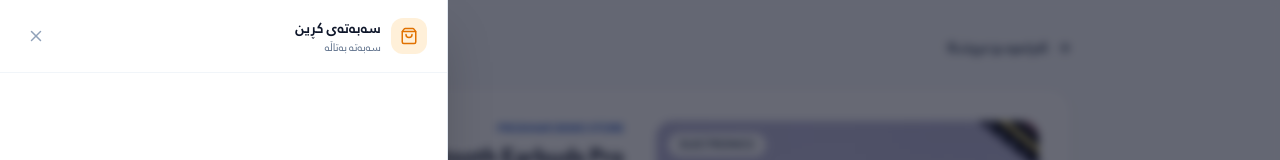
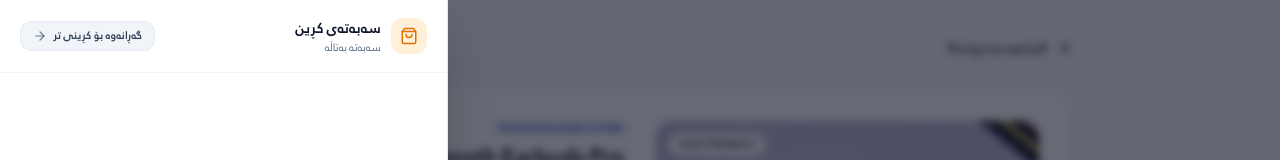
Before and after one commit to Tebin21/ManagerX, a Next.js app in the folder froshiar-website/: page /en/demo/product/1 in a window 1280 px wide. Both pictures are taken after a click on the button 264 px from the left and 48 px from the top of the page. Shown: the top 160 px of the page. Built offline with nearby package versions, Linux system fonts and the light colour scheme.

Commit message:
feat(storefront): replace X icon with 'گەڕانەوە بۆ کڕینی تر' button in cart drawer

```diff
--- a/froshiar-website/components/storefront/CartDrawer.tsx
+++ b/froshiar-website/components/storefront/CartDrawer.tsx
@@ -1,7 +1,7 @@
 'use client';
 
 import { useState } from 'react';
-import { X, ShoppingBag, Plus, Minus, Trash2, ArrowRight, User, Phone, MapPin } from 'lucide-react';
+import { ShoppingBag, Plus, Minus, Trash2, ArrowRight, User, Phone, MapPin } from 'lucide-react';
 import { useCart } from './CartContext';
 import { formatIQD } from '@/lib/storefront/format';
 import type { StoreInfo } from '@/lib/storefront/storeApi';
@@ -109,10 +109,10 @@ export function CartDrawer({ businessName, info }: Props) {
             <button
               type="button"
               onClick={closeCart}
-              aria-label="داخستن"
-              className="flex h-8 w-8 items-center justify-center rounded-full text-slate-400 hover:bg-slate-100 hover:text-slate-600 dark:hover:bg-slate-800 dark:hover:text-slate-200 transition cursor-pointer"
+              className="flex items-center gap-1.5 px-3 py-1.5 rounded-xl text-xs font-bold bg-slate-100 text-slate-700 hover:bg-slate-200 dark:bg-slate-800 dark:text-slate-200 dark:hover:bg-slate-700 transition cursor-pointer border border-slate-200/80 dark:border-slate-700/80 shrink-0 whitespace-nowrap active:scale-95"
             >
-              <X size={18} />
+              <span>گەڕانەوە بۆ کڕینی تر</span>
+              <ArrowRight size={14} className="rtl:rotate-0 ltr:rotate-180 text-slate-500 dark:text-slate-400" />
             </button>
           </div>
 
```
